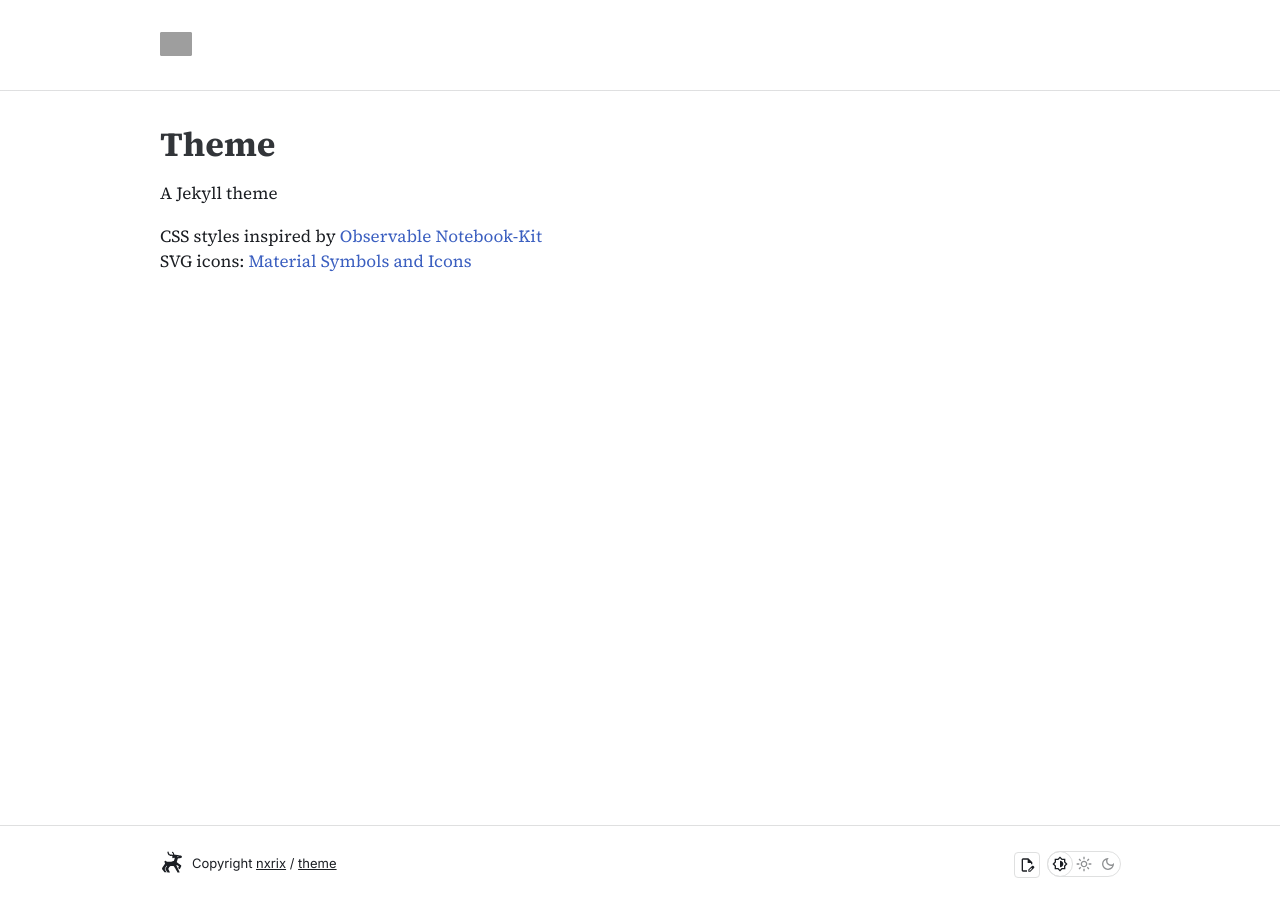
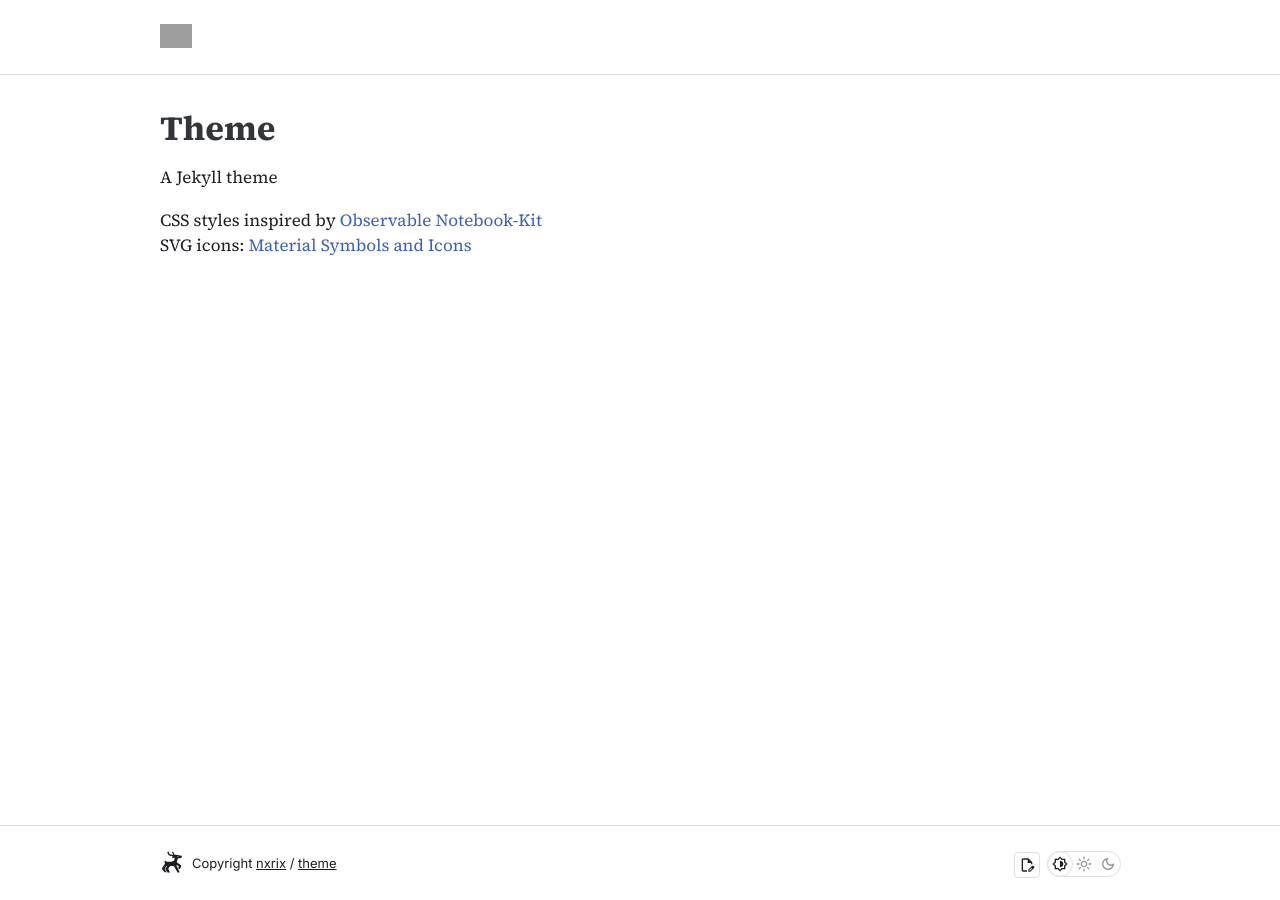
Before and after one commit to nxrix/theme, a Jekyll site: the page built from README.md, in a window 1280 px wide. Built offline with Jekyll 4.4.1, drawn with Linux system fonts in a browser that asks for light colours; some web fonts are replaced; our own code applies the rules of GitHub Pages for plain Markdown files; the repository's description, which GitHub fills in, is left out.

Commit message:
Update header.html

```diff
--- a/_includes/header.html
+++ b/_includes/header.html
@@ -1,7 +1,7 @@
 {% if site.github.owner_name == "nxrix" %}
-<header style="width:100%;max-width:var(--max-width);margin:0 auto;height:24px">
+<header style="width:100%;max-width:var(--max-width);margin:-8px auto;height:24px">
   <a href="https://nxrix.github.io/">
-    <img src="https://nxrix.github.io/assets/images/text/nxrix-0.png" style="height:24px;image-rendering:pixelated;outline:2px solid #fff;border-radius:1px">
+    <img src="https://nxrix.github.io/assets/images/text/nxrix-0.png" style="height:24px;image-rendering:pixelated;outline:3px solid #fff">
   </a>
 </header>
 <hr style="width:calc(100% + 48px);margin-left:-24px">
```
